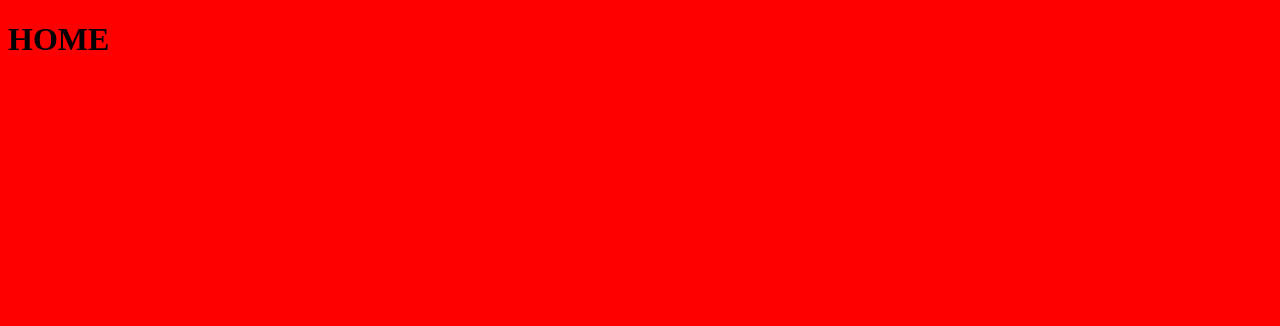
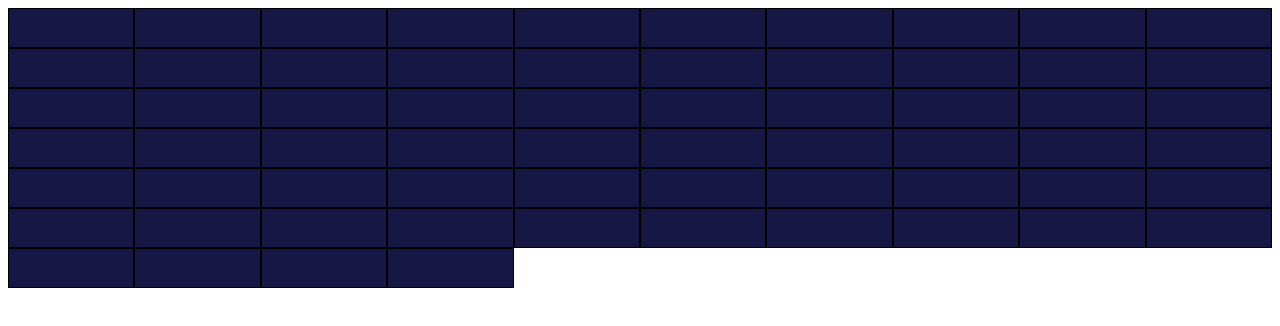
Before and after one commit to MattRueter/portfolio_website, a React (Create React App) app: page / in a window 1280 px wide. Shown: the top 326 px of the page. Built offline with nearby package versions, Linux system fonts and the light colour scheme.

Commit message:
create basic wall layout with generic dark brick placeholders.

```diff
--- a/src/App.js
+++ b/src/App.js
@@ -1,6 +1,9 @@
+import BrickWall from './BrickWall.js';
 
 function App() {
-  return <h1>HOME</h1>
+  return (
+    <BrickWall />
+  )
 }
 
 export default App;
--- /dev/null
+++ b/src/BrickWall.js
@@ -0,0 +1,78 @@
+import './index.css';
+
+export default function BrickWall (){
+	return (
+		<div id="brickWall">
+			<Brick />
+			<Brick />
+			<Brick />
+			<Brick />
+			<Brick />
+			<Brick />
+			<Brick />
+			<Brick />
+			<Brick />
+			<Brick />
+			<Brick />
+			<Brick />
+			<Brick />
+			<Brick />
+			<Brick />
+			<Brick />
+			<Brick />
+			<Brick />
+			<Brick />
+			<Brick />
+			<Brick />
+			<Brick />
+			<Brick />
+			<Brick />
+			<Brick />
+			<Brick />
+			<Brick />
+			<Brick />
+			<Brick />
+			<Brick />
+			<Brick />
+			<Brick />
+			<Brick />
+			<Brick />
+			<Brick />
+			<Brick />
+			<Brick />
+			<Brick />
+			<Brick />
+			<Brick />
+			<Brick />
+			<Brick />
+			<Brick />
+			<Brick />
+			<Brick />
+			<Brick />
+			<Brick />
+			<Brick />
+			<Brick />
+			<Brick />
+			<Brick />
+			<Brick />
+			<Brick />
+			<Brick />
+			<Brick />
+			<Brick />
+			<Brick />
+			<Brick />
+			<Brick />
+			<Brick />
+			<Brick />
+			<Brick />
+			<Brick />
+			<Brick />
+		</div>
+	)
+}
+
+function Brick(){
+	return (
+		<div className="brickDark"></div>
+	)
+}
--- a/src/index.css
+++ b/src/index.css
@@ -1,3 +1,11 @@
-body {
-  background-color:red;
+#brickWall{
+  display:grid;
+  width:100%;
+  height:100vh;
+  grid-template-columns:10% 10% 10% 10% 10% 10% 10% 10% 10% 10%;
+  grid-template-rows:   5% 5% 5% 5% 5% 5% 5% 5% 5% 5% 5% 5% 5% 5% 5% 5% 5% 5% 5% 5%;
 }
+.brickDark{
+  border:1px solid black;
+  background-color: rgb(23, 23, 69);
+}
```
